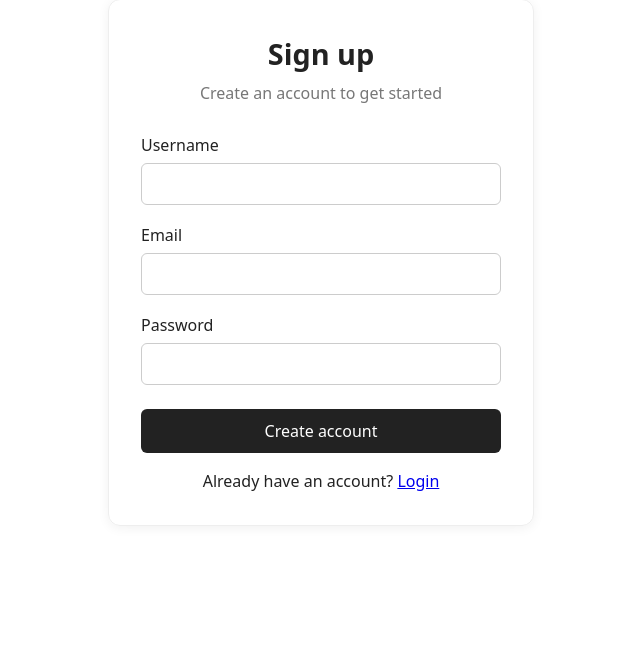
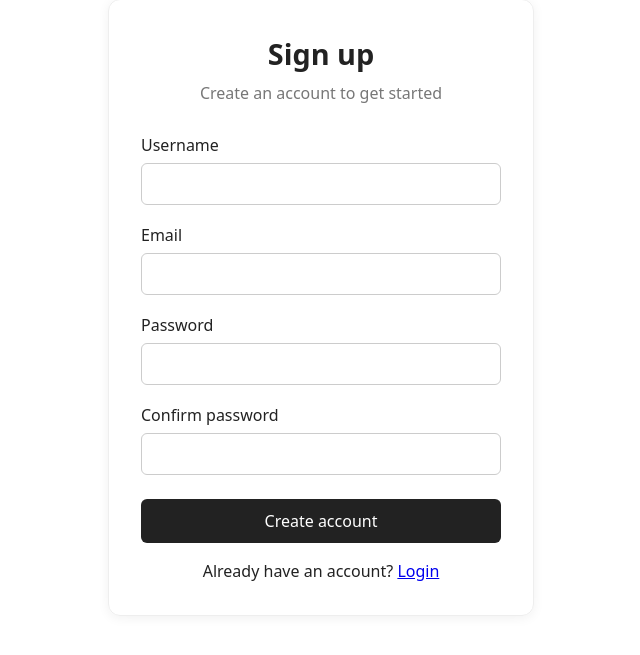
Before and after one commit to Marcel-Pereira/skills_marketplace, a Flask app: page /signup in a window 1280 px wide. Shown: the part 102-757 px from the top of the page, without its empty margins (319-959 px from the left). Run offline with Flask 3, Linux system fonts and the light colour scheme.

Commit message:
Add confirm password to sign up and allow login with email or username

```diff
--- a/app/routes.py
+++ b/app/routes.py
@@ -91,9 +91,15 @@ def signup():
         email = request.form.get("email", "").strip().lower()
         username = request.form.get("username", "").strip()
         password = request.form.get("password", "")
+        confirm_password = request.form.get("confirm_password", "")
 
         if not email or not username or not password:
             flash("Email, username, and password are required.", "error")
+            return render_template("signup.html"), 400
+
+        # Typing the password twice catches typos before the account is created.
+        if password != confirm_password:
+            flash("Passwords do not match.", "error")
             return render_template("signup.html"), 400
 
         existing_user = User.query.filter(
@@ -125,13 +131,17 @@ def login():
         return redirect(url_for("main.dashboard"))
 
     if request.method == "POST":
-        username = request.form.get("username", "").strip()
+        # One box accepts either the email or the username, since people often forget one.
+        # Emails are saved in lowercase (see signup), so compare the email in lowercase too.
+        login_name = request.form.get("username", "").strip()
         password = request.form.get("password", "")
-        user = User.query.filter_by(username=username).first()
+        user = User.query.filter(
+            or_(User.email == login_name.lower(), User.username == login_name)
+        ).first() if login_name else None
 
         if user is None or not user.check_password(password):
             return render_template(
-                "login.html", login_error="Invalid username or password."
+                "login.html", login_error="Invalid email/username or password."
             ), 401
 
         login_user(user)
--- a/app/templates/login.html
+++ b/app/templates/login.html
@@ -5,9 +5,9 @@
     <h1>Login</h1>
     <p class="muted">Welcome back</p>
     <form method="post" class="stack">
-      <label>Username
+      <label>Email or username
         <input id="username" name="username" type="text" value="{{ request.form.get('username', '') }}"
-               autocomplete="username" maxlength="50" required autofocus>
+               autocomplete="username" maxlength="255" required autofocus>
       </label>
       <label>Password
         <input id="password" name="password" type="password" autocomplete="current-password" required>
--- a/app/templates/signup.html
+++ b/app/templates/signup.html
@@ -16,6 +16,9 @@
       <label>Password
         <input id="password" name="password" type="password" autocomplete="new-password" required>
       </label>
+      <label>Confirm password
+        <input id="confirm_password" name="confirm_password" type="password" autocomplete="new-password" required>
+      </label>
       <button type="submit">Create account</button>
     </form>
     <p class="auth-switch">Already have an account? <a href="{{ url_for('main.login') }}">Login</a></p>
```
